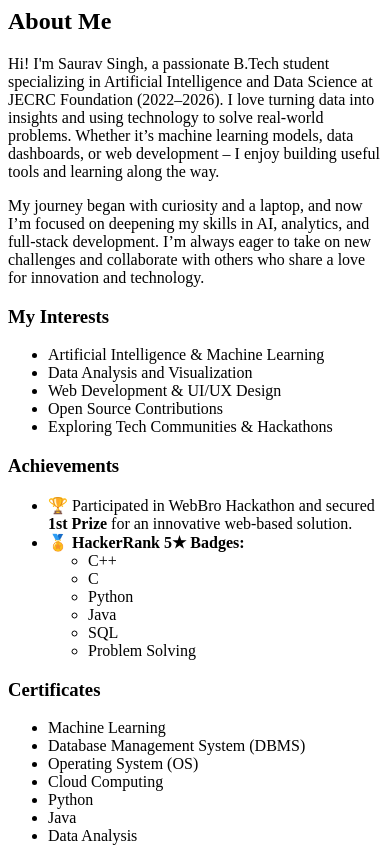
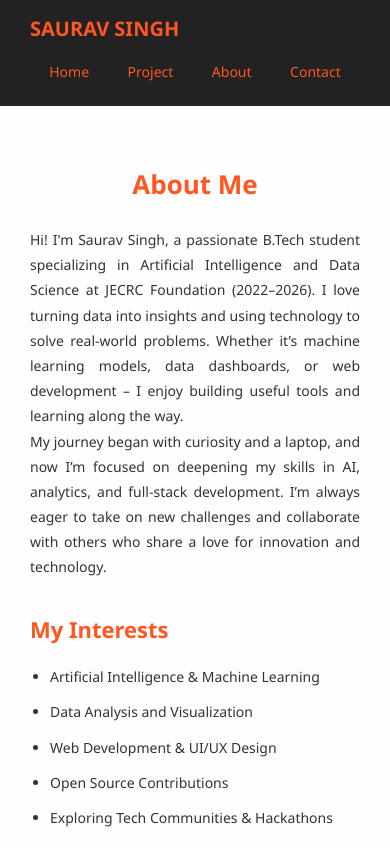
Before and after one commit to SauravSngh01/SauravSngh01.github.io, a plain HTML site: page about.html in a window 390 px wide. Shown: the top 848 px of the page. Drawn offline with Linux system fonts and the light colour scheme.

Commit message:
Update about.html

```diff
--- a/about.html
+++ b/about.html
@@ -1,3 +1,139 @@
+<!DOCTYPE html>
+<html lang="en">
+<head>
+  <meta charset="UTF-8" />
+  <meta name="viewport" content="width=device-width, initial-scale=1.0"/>
+  <title>About - Saurav Singh</title>
+  <style>
+    * {
+      margin: 0;
+      padding: 0;
+      box-sizing: border-box;
+      font-family: 'Segoe UI', Tahoma, Geneva, Verdana, sans-serif;
+    }
+
+    body {
+      background-color: #fefefe;
+      color: #333;
+    }
+
+    header {
+      background-color: #222;
+      color: #ff5722;
+      padding: 15px 30px;
+      display: flex;
+      justify-content: space-between;
+      align-items: center;
+      flex-wrap: wrap;
+    }
+
+    header h1 {
+      font-size: 24px;
+      font-weight: bold;
+    }
+
+    nav a {
+      color: #ff5722;
+      margin-left: 20px;
+      text-decoration: none;
+      font-weight: 500;
+      transition: color 0.3s ease;
+    }
+
+    nav a:hover {
+      color: #fff;
+    }
+
+    .about-section {
+      max-width: 900px;
+      margin: 60px auto;
+      padding: 0 30px;
+    }
+
+    .about-section h2 {
+      font-size: 32px;
+      margin-bottom: 25px;
+      color: #ff5722;
+      text-align: center;
+    }
+
+    .about-text {
+      font-size: 16px;
+      line-height: 1.8;
+      margin-bottom: 30px;
+      text-align: justify;
+    }
+
+    .interest-section {
+      font-size: 16px;
+      line-height: 1.8;
+      margin-top: 30px;
+    }
+
+    .interest-section h3 {
+      font-size: 22px;
+      margin-bottom: 15px;
+      color: #ff5722;
+    }
+
+    .interest-section ul {
+      padding-left: 20px;
+    }
+
+    .interest-section li {
+      margin-bottom: 10px;
+    }
+
+    a {
+      text-decoration: none;
+    }
+
+    @media (max-width: 600px) {
+      header {
+        flex-direction: column;
+        align-items: flex-start;
+        text-align: center;
+      }
+
+      header h1 {
+        font-size: 20px;
+        margin-bottom: 10px;
+      }
+
+      nav {
+        width: 100%;
+        display: flex;
+        justify-content: space-around;
+        flex-wrap: wrap;
+      }
+
+      nav a {
+        margin: 10px 0;
+        font-size: 14px;
+      }
+
+      .about-section h2 {
+        font-size: 26px;
+      }
+
+      .about-text, .interest-section {
+        font-size: 14px;
+      }
+    }
+  </style>
+</head>
+<body>
+
+  <header>
+    <h1>SAURAV SINGH</h1>
+    <nav>
+      <a href="index.html">Home</a>
+      <a href="project.html">Project</a>
+      <a href="about.html">About</a>
+      <a href="contact.html">Contact</a>
+    </nav>
+  </header>
+
   <section class="about-section">
     <h2>About Me</h2>
 
@@ -52,3 +188,6 @@
       </p>
     </div>
   </section>
+
+</body>
+</html>
```
Lines whose indentation alone changed are shown as unchanged.
